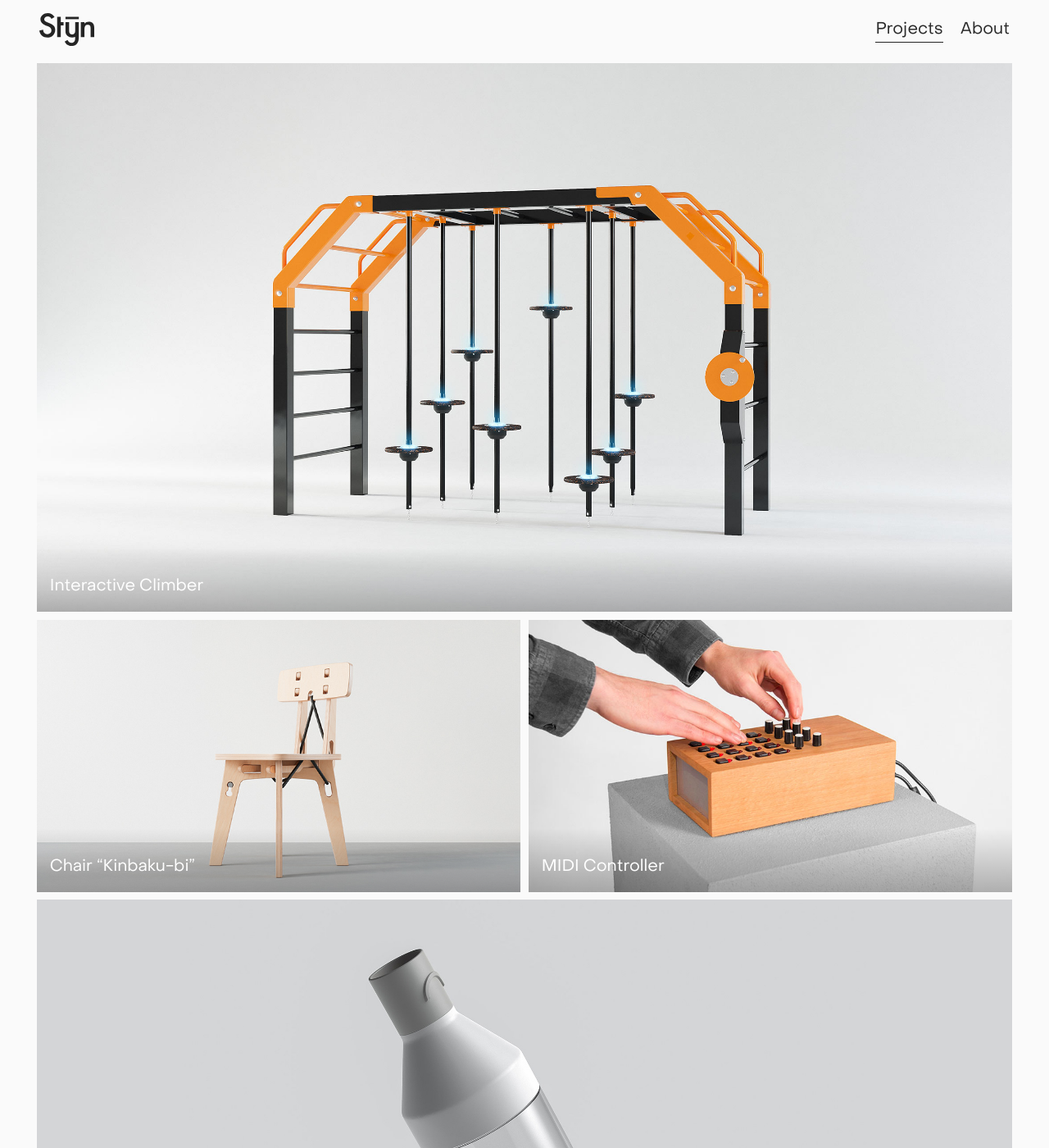
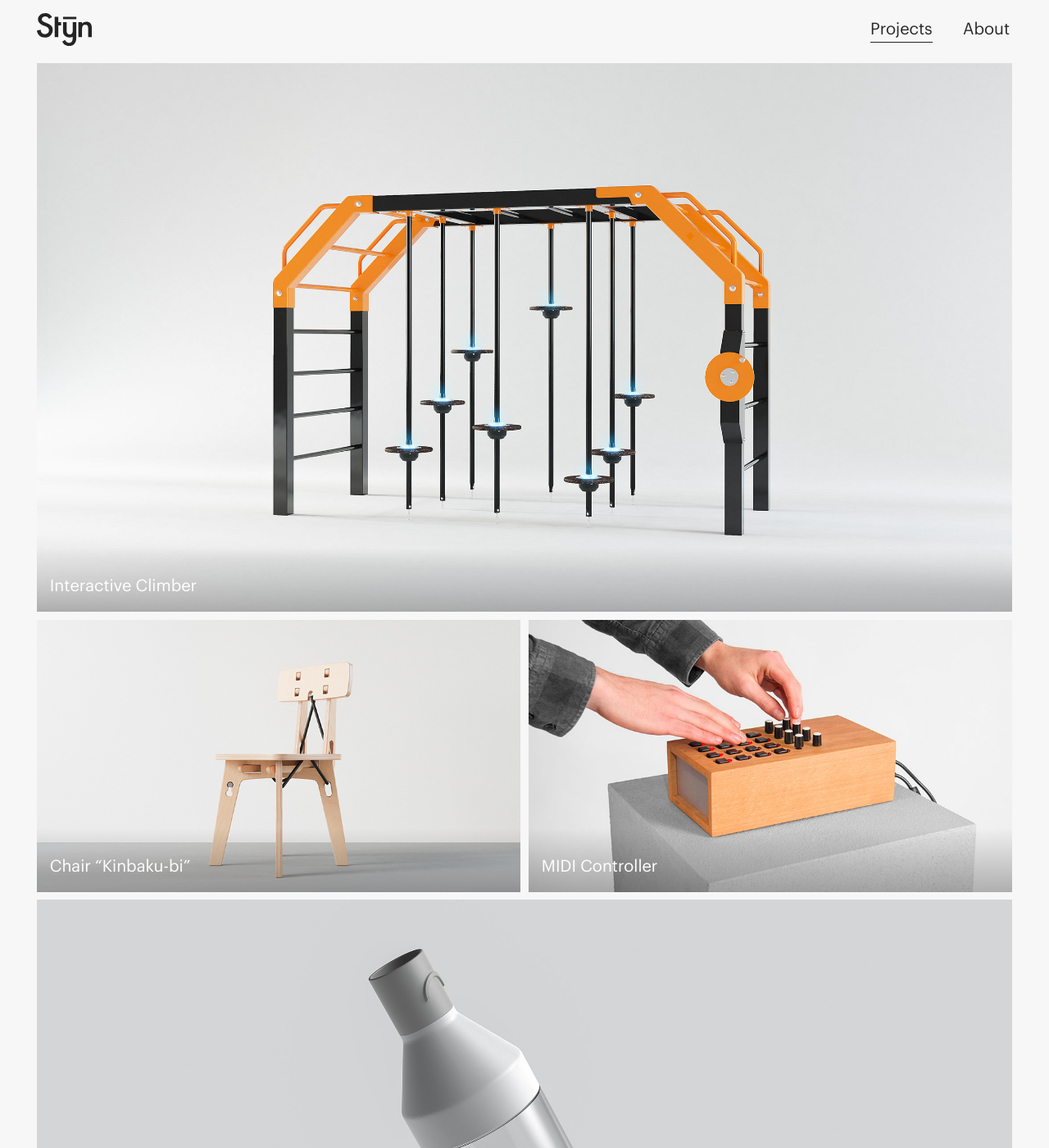
Before and after one commit to stijnvc/personal-website-rev4, a Jekyll site: the page built from index.html, in a window 1280 px wide and 1400 px high. Shown: the whole window at 82% size. Built offline with Jekyll 4.4.1, drawn with Linux system fonts in a browser that asks for light colours.

Commit message:
new font

```diff
--- a/_fp-collection/00-interactive-climber.html
+++ b/_fp-collection/00-interactive-climber.html
@@ -76,7 +76,7 @@ classes: col-8
   <blockquote ><p>“Stijn has done an excellent job with the development of the Interactive
     Climber during his internship with us. I have never worked with someone who
     keeps as much focus and is as aware of the steps in their design process as
-    Stijn. In addition, he posesses all the practical skills needed to
+    Stijn. In addition, he has all the practical skills needed to
     present and realize his designs.”</p></blockquote>
     <p class="col-8 a-l">
       <ul style="list-style: none; margin-left: 0; padding-left: 1.3em; text-indent: -1.3em;">
--- a/css/style.scss
+++ b/css/style.scss
@@ -37,21 +37,27 @@
 	font-style: normal;
 }
 @font-face {
-	font-family: 'Object Sans Web';
-	src: url('fonts/ObjectSans-Bold.woff') format('woff');
-	font-weight: 600;
+	font-family: 'Graphik Web';
+	src: url('fonts/Graphik-Thin.woff') format('woff');
+	font-weight: 200;
 	font-style: normal;
 }
 @font-face {
-	font-family: 'Object Sans Web';
-	src: url('fonts/ObjectSans-Black.woff') format('woff');
-	font-weight: 700;
+	font-family: 'Graphik Web';
+	src: url('fonts/Graphik-Light.woff') format('woff');
+	font-weight: 300;
 	font-style: normal;
 }
 @font-face {
-	font-family: 'Object Sans Web';
-	src: url('fonts/ObjectSans-Heavy.woff') format('woff');
-	font-weight: 800;
+	font-family: 'Graphik Web';
+	src: url('fonts/Graphik-Regular.woff') format('woff');
+	font-weight: 400;
+	font-style: normal;
+}
+@font-face {
+	font-family: 'Graphik Web';
+	src: url('fonts/Graphik-Medium.woff') format('woff');
+	font-weight: 500;
 	font-style: normal;
 }
 
@@ -66,7 +72,7 @@
           padding: 0;
 }
 body {
-  font-family: "Object Sans Web", sans-serif;
+  font-family: "Graphik Web", sans-serif;
   font-size: 20px;
   @media (max-width: 1240px){
     font-size: 18px;
@@ -74,7 +80,7 @@ body {
   line-height: 1.5;
   font-weight: 400;
   color: rgba(0,0,0,.55);
-  background-color: hsl(33, 5%, 98%);
+  background-color: hsl(33, 5%, 97%);
   @media (-webkit-min-device-pixel-ratio: 2),
          (min-resolution: 192dpi) {
     font-weight: 300;
@@ -124,7 +130,7 @@ header {
   top: 0;
   left: 0;
   z-index: 999;
-  background-color: hsl(33, 5%, 98%);
+  background-color: hsl(33, 5%, 97%);
   .inner {
     margin: .5rem auto;
     padding: .5rem;
@@ -133,12 +139,13 @@ header {
       float: left;
       width: auto;
       opacity: .85;
+      margin-left: -.2rem;
     }
     nav {
       float: right;
       a {
         display: inline-block;
-        margin-left: 1rem;
+        margin-left: 2rem;
         padding-top: .3rem;
         padding-bottom: 0rem;
       }
```
Also changed, not shown: css/fonts/Graphik-Light.woff (added), css/fonts/Graphik-Medium.woff (added), css/fonts/Graphik-Regular.woff (added), css/fonts/Graphik-Thin.woff (added), css/style.min.css, 1 other file.
